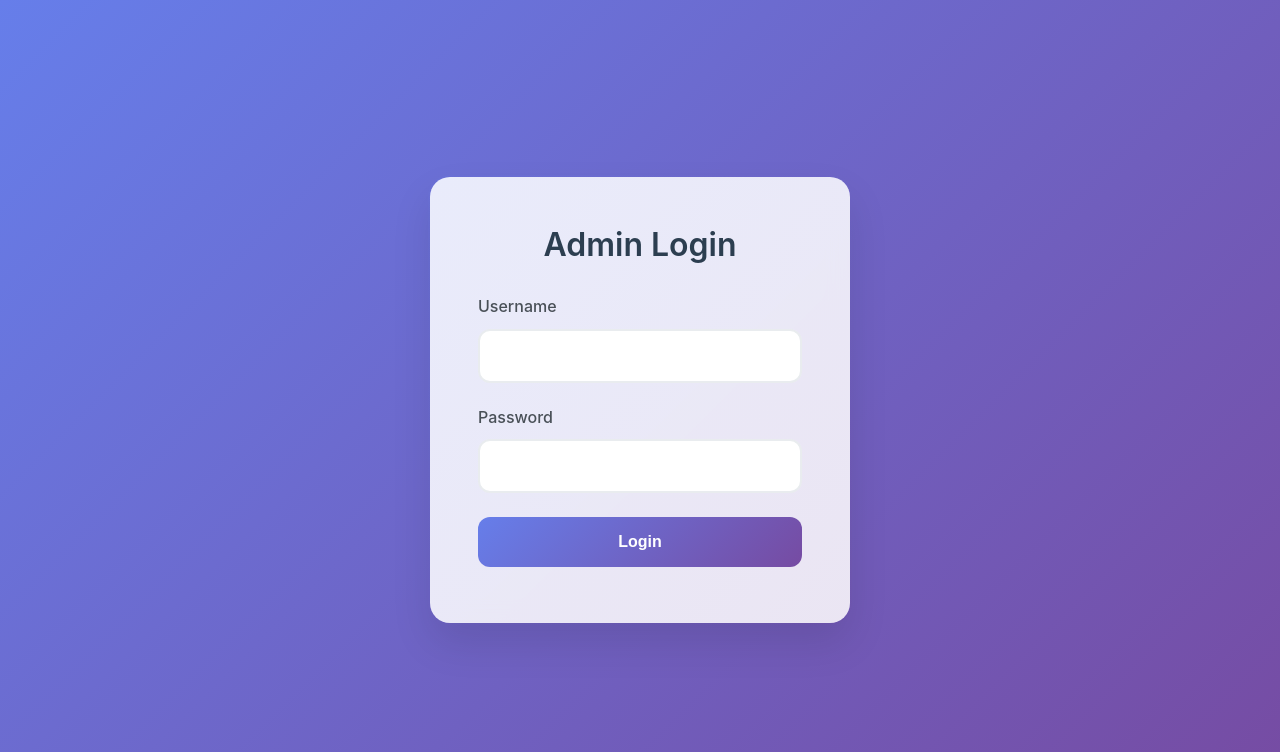
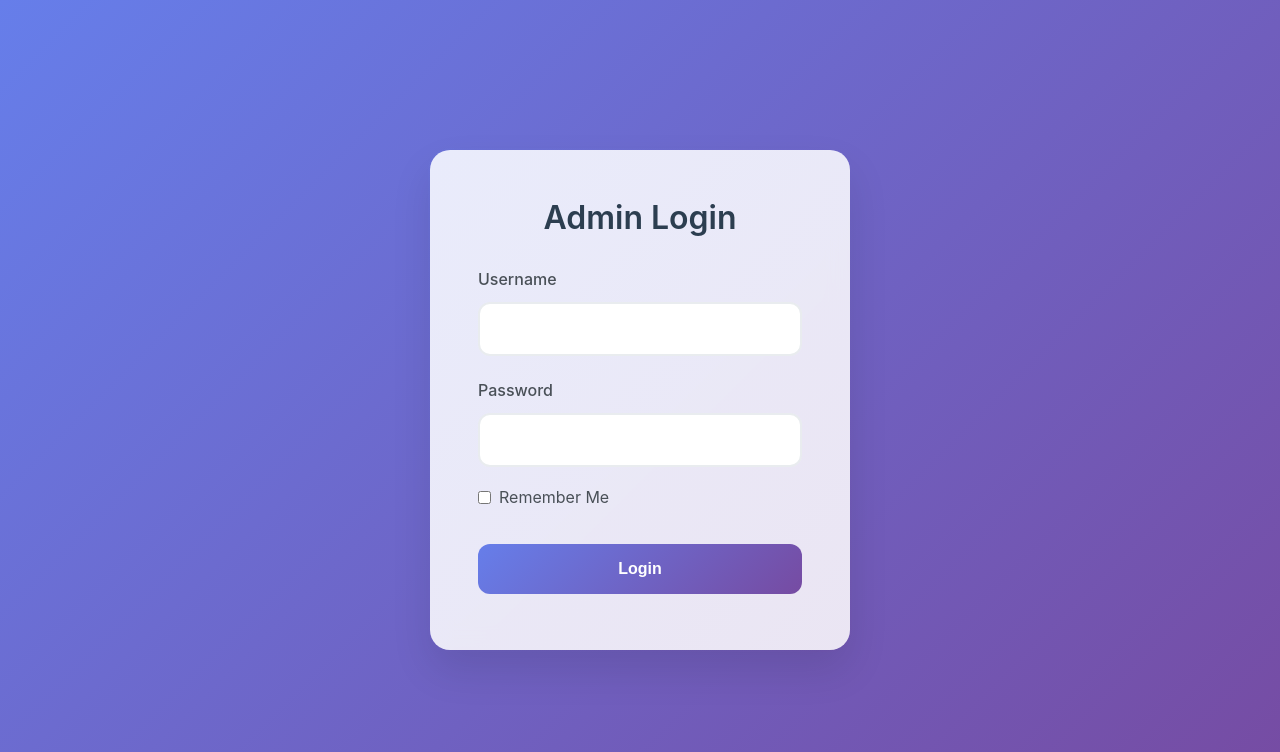
Before and after one commit to soruprohan/soruprohan.github.io, a PHP site: page /admin/login.php in a window 1280 px wide. Shown: the top 752 px of the page. Run offline with PHP 8.4, Linux system fonts and the light colour scheme.

Commit message:
remember me option added via cookies

```diff
--- a/admin/login.php
+++ b/admin/login.php
@@ -1,12 +1,29 @@
+
 <?php
 // admin/login.php
 require_once __DIR__ . '/config.php';
 if (session_status() === PHP_SESSION_NONE) { session_start(); }
 $error = '';
 
+// Auto-login with remember me token
+if (empty($_SESSION['admin_id']) && !empty($_COOKIE['admin_remember'])) {
+  $token = $_COOKIE['admin_remember'];
+  $stmt = $mysqli->prepare('SELECT id, username FROM admins WHERE remember_token = ? LIMIT 1');
+  $stmt->bind_param('s', $token);
+  $stmt->execute();
+  $res = $stmt->get_result();
+  if ($row = $res->fetch_assoc()) {
+    $_SESSION['admin_id'] = $row['id'];
+    $_SESSION['admin_username'] = $row['username'];
+    header('Location:/sorup_portfolio/admin/dashboard.php');
+    exit;
+  }
+}
+
 if ($_SERVER['REQUEST_METHOD'] === 'POST') {
   $username = trim($_POST['username'] ?? '');
   $password = $_POST['password'] ?? '';
+  $remember = isset($_POST['remember_me']);
   $stmt = $mysqli->prepare('SELECT id, password_hash FROM admins WHERE username = ? LIMIT 1');
   $stmt->bind_param('s', $username);
   $stmt->execute();
@@ -15,6 +32,20 @@ if ($_SERVER['REQUEST_METHOD'] === 'POST') {
     if (password_verify($password, $row['password_hash'])) {
       $_SESSION['admin_id'] = $row['id'];
       $_SESSION['admin_username'] = $username;
+      // Set a persistent login token if 'Remember Me' is checked
+      if ($remember) {
+        $token = bin2hex(random_bytes(32));
+        $stmt2 = $mysqli->prepare('UPDATE admins SET remember_token = ? WHERE id = ?');
+        $stmt2->bind_param('si', $token, $row['id']);
+        $stmt2->execute();
+        setcookie('admin_remember', $token, time() + 60 * 60 * 24 * 30, '/');
+      } else {
+        // Remove token if unchecked
+        $stmt2 = $mysqli->prepare('UPDATE admins SET remember_token = NULL WHERE id = ?');
+        $stmt2->bind_param('i', $row['id']);
+        $stmt2->execute();
+        setcookie('admin_remember', '', time() - 3600, '/');
+      }
       header('Location:/sorup_portfolio/admin/dashboard.php');
       exit;
     }
@@ -123,9 +154,13 @@ if ($_SERVER['REQUEST_METHOD'] === 'POST') {
     <?php if ($error): ?><div class="error"><?= htmlspecialchars($error) ?></div><?php endif; ?>
     <form method="post">
       <label>Username</label>
-      <input name="username" required>
+      <input name="username" required value="<?= htmlspecialchars($_COOKIE['admin_username'] ?? '') ?>">
       <label>Password</label>
       <input type="password" name="password" required>
+      <div style="margin: 0.5rem 0 1rem 0; display: flex; align-items: center;">
+        <input type="checkbox" id="remember_me" name="remember_me" style="width: auto; margin-right: 0.5rem;" <?= isset($_COOKIE['admin_username']) && $_COOKIE['admin_username'] ? 'checked' : '' ?>>
+        <label for="remember_me" style="margin: 0; font-weight: 400; color: #495057;">Remember Me</label>
+      </div>
       <button type="submit">Login</button>
     </form>
   </div>
--- a/admin/testimonials.php
+++ b/admin/testimonials.php
@@ -65,7 +65,7 @@ $rows = $res->fetch_all(MYSQLI_ASSOC);
 <head>
   <meta charset="UTF-8">
   <meta name="viewport" content="width=device-width, initial-scale=1.0">
-  <title>Manage Testimonials</title>
+  <title>Manage Activities</title>
   <style>
     * { box-sizing: border-box; }
     body {
@@ -223,7 +223,7 @@ $rows = $res->fetch_all(MYSQLI_ASSOC);
 <body>
   <div class="container">
     <div class="top">
-      <h2>Manage Testimonials</h2>
+      <h2>Manage Activities and Achievements</h2>
       <div>
         <a class="button dashboard-btn" href="/sorup_portfolio/admin/dashboard.php">Dashboard</a>
         <a class="button logout-btn" href="/sorup_portfolio/admin/logout.php">Logout</a>
@@ -231,7 +231,7 @@ $rows = $res->fetch_all(MYSQLI_ASSOC);
     </div>
 
     <div class="form-card">
-      <h3><?= $editing_id ? 'Edit' : 'Add New' ?> Testimonial</h3>
+      <h3><?= $editing_id ? 'Edit' : 'Add New' ?> Activities</h3>
       <form method="post" enctype="multipart/form-data">
           <label>Title</label><input name="title" value="<?= htmlspecialchars($item['title'] ?? '') ?>" required>
           <label>Description</label><textarea name="description" rows="4" required><?= htmlspecialchars($item['description'] ?? '') ?></textarea>
```
Also changed, not shown: admin/logout.php (+7 -0 lines), assets/uploads/1756202731_contact_management.png (added), assets/uploads/1756202933_portfolio_pic3.png (added), assets/uploads/1756202986_bank_management2.png (added), assets/uploads/1756220622_fake_news.png (added). Lines whose indentation alone changed are shown as unchanged.
